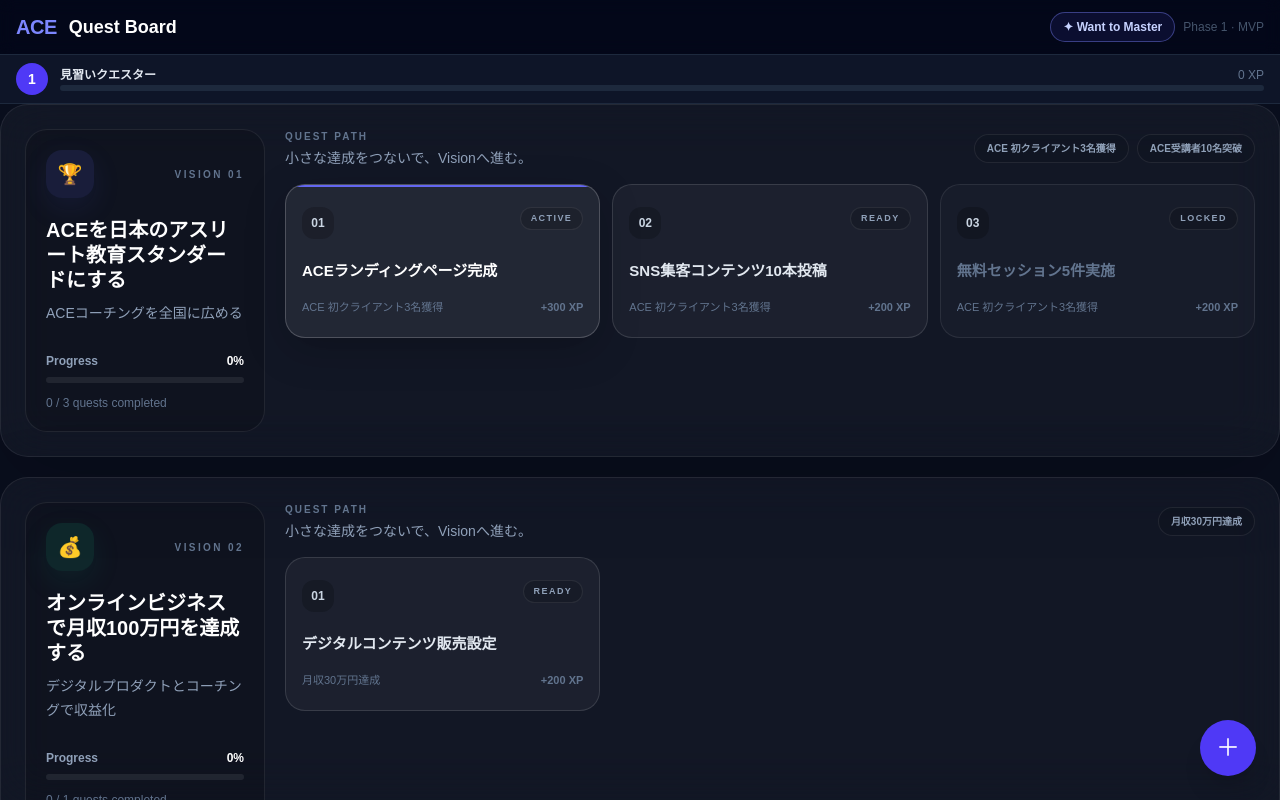
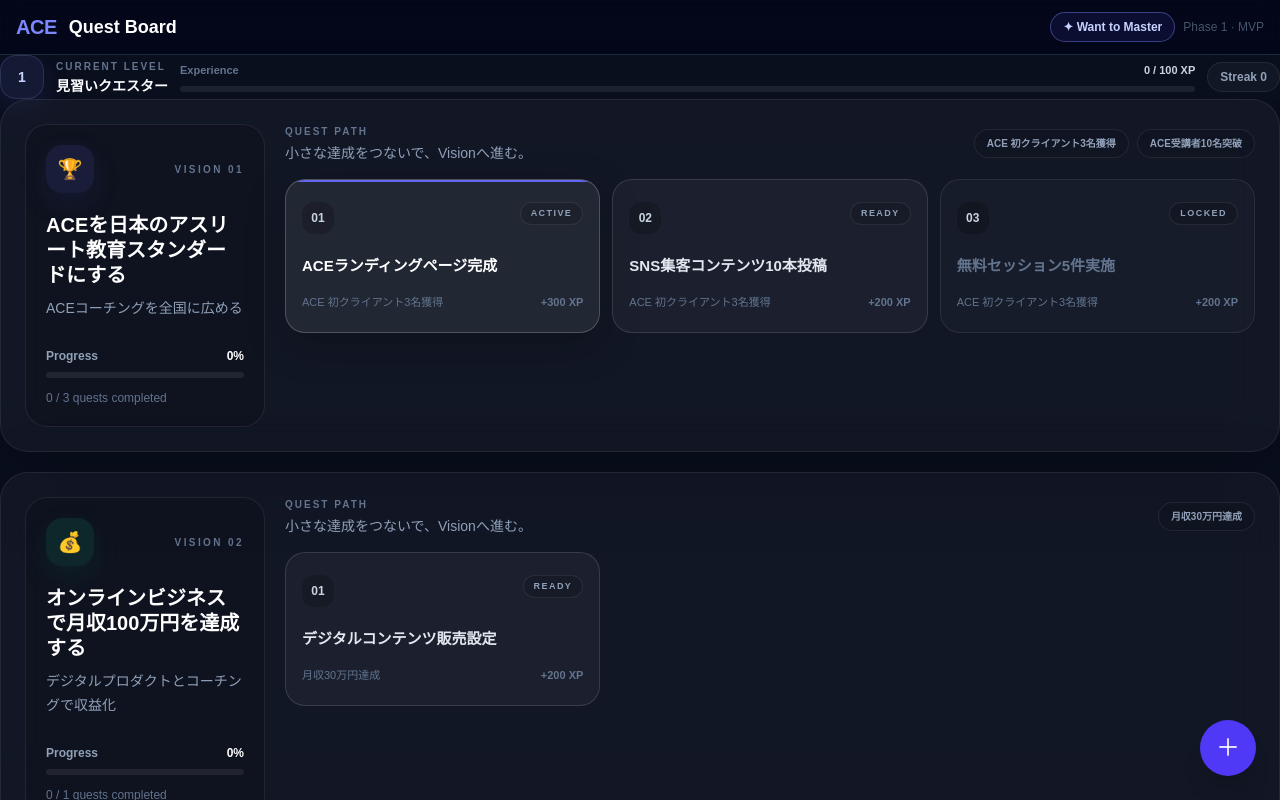
Before and after one commit to takraw369/ace-quest-board, a Next.js app: page / in a window 1280 px wide. Built offline with nearby package versions, Linux system fonts and the light colour scheme.

Commit message:
feat: refine player status presentation

```diff
--- a/src/components/player/PlayerStatus.tsx
+++ b/src/components/player/PlayerStatus.tsx
@@ -16,27 +16,29 @@ export default function PlayerStatus() {
     return 0;
   })();
 
-  const progress = Math.min(
-    ((totalXp - currentTierStart) / (nextLevelXp - currentTierStart)) * 100,
-    100
-  );
+  const denominator = Math.max(nextLevelXp - currentTierStart, 1);
+  const progress = Math.min(((totalXp - currentTierStart) / denominator) * 100, 100);
 
   return (
-    <div className="flex items-center gap-3 px-4 py-2 bg-slate-900/80 border-b border-slate-800">
-      {/* Avatar */}
-      <div className="w-8 h-8 rounded-full bg-indigo-600 flex items-center justify-center text-sm font-bold text-white flex-shrink-0">
-        {level}
+    <div className="grid gap-3 sm:grid-cols-[auto_1fr_auto] sm:items-center">
+      <div className="flex items-center gap-3">
+        <div className="grid h-11 w-11 place-items-center rounded-2xl border border-indigo-300/15 bg-indigo-400/10 text-sm font-black text-indigo-200 shadow-[0_12px_30px_rgba(99,102,241,0.12)]">
+          {level}
+        </div>
+        <div>
+          <div className="text-[10px] font-bold uppercase tracking-[0.2em] text-slate-500">Current level</div>
+          <div className="mt-0.5 text-sm font-bold text-white">{title}</div>
+        </div>
       </div>
 
-      {/* Level info */}
-      <div className="flex-1 min-w-0">
-        <div className="flex items-center justify-between mb-0.5">
-          <span className="text-xs font-semibold text-slate-200 truncate">{title}</span>
-          <span className="text-xs text-slate-500 ml-2 flex-shrink-0">{totalXp} XP</span>
+      <div className="min-w-0">
+        <div className="mb-2 flex items-center justify-between text-[11px]">
+          <span className="font-semibold text-slate-500">Experience</span>
+          <span className="font-bold text-slate-300">{totalXp} / {nextLevelXp} XP</span>
         </div>
-        <div className="h-1.5 bg-slate-800 rounded-full overflow-hidden">
+        <div className="h-1.5 overflow-hidden rounded-full bg-white/8">
           <motion.div
-            className="h-full bg-indigo-500 rounded-full"
+            className="h-full rounded-full bg-gradient-to-r from-indigo-400 to-violet-400"
             initial={{ width: 0 }}
             animate={{ width: `${progress}%` }}
             transition={{ duration: 0.8, ease: 'easeOut' }}
@@ -44,12 +46,11 @@ export default function PlayerStatus() {
         </div>
       </div>
 
-      {/* Streak */}
-      {streakDays > 0 && (
-        <div className="flex items-center gap-1 flex-shrink-0 text-xs text-orange-400 font-bold">
-          🔥 {streakDays}
-        </div>
-      )}
+      <div className="flex items-center justify-end gap-2 text-xs">
+        <span className="rounded-full border border-white/8 bg-white/[0.035] px-3 py-1.5 font-semibold text-slate-400">
+          {streakDays > 0 ? `🔥 ${streakDays} day streak` : 'Streak 0'}
+        </span>
+      </div>
     </div>
   );
 }
```
